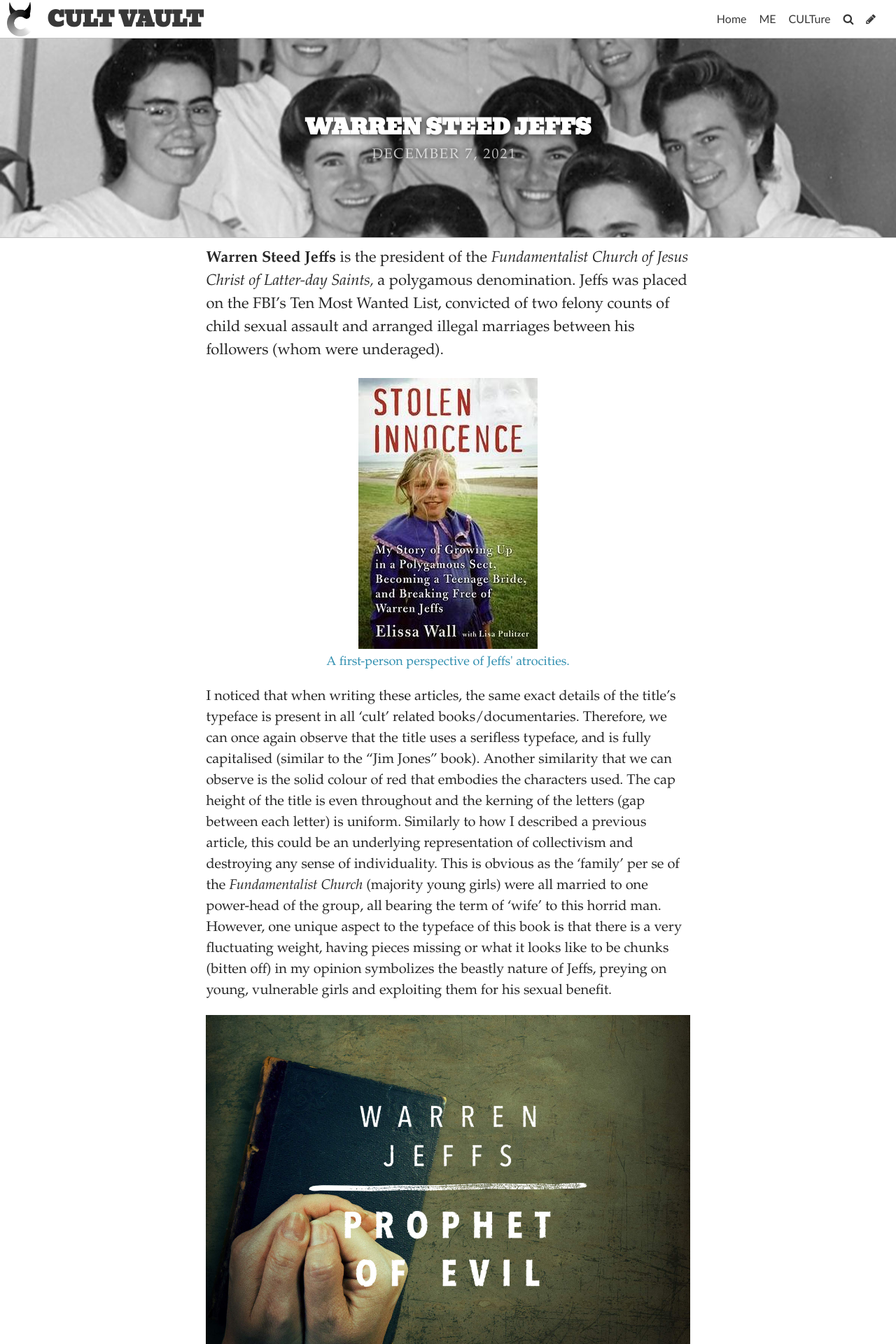
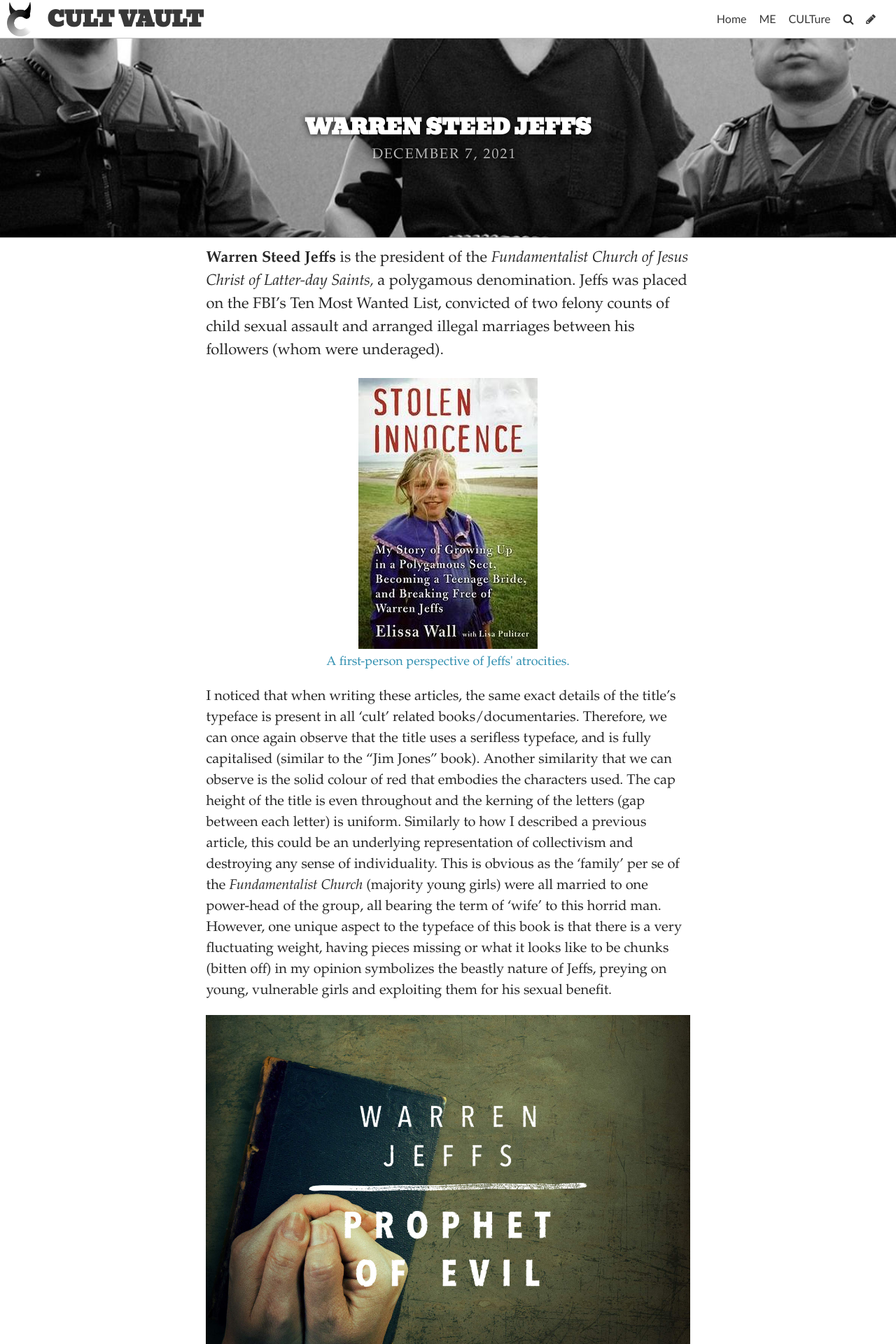
Before and after one commit to Loohwis/Vault, a Jekyll site: the page built from _posts/2021-12-07-warren-steed-jeffs.md, in a window 1280 px wide. Shown: the top 1920 px of the page at 70% size. Built offline with Jekyll 4.4.1, drawn with Linux system fonts in a browser that asks for light colours; some web fonts are replaced.

Commit message:
Update Post “2021-12-07-warren-steed-jeffs”

```diff
--- a/_posts/2021-12-07-warren-steed-jeffs.md
+++ b/_posts/2021-12-07-warren-steed-jeffs.md
@@ -2,7 +2,7 @@
 layout: post
 title: WARREN STEED JEFFS
 date: 2021-12-07T14:26:04.529Z
-image: ../uploads/polygamous-marriage-modified.jpg
+image: ../uploads/2000-modified.jpg
 title_color: "#ffffff"
 comments: false
 ---
```
Also changed, not shown: uploads/2000-modified.jpg (added).
